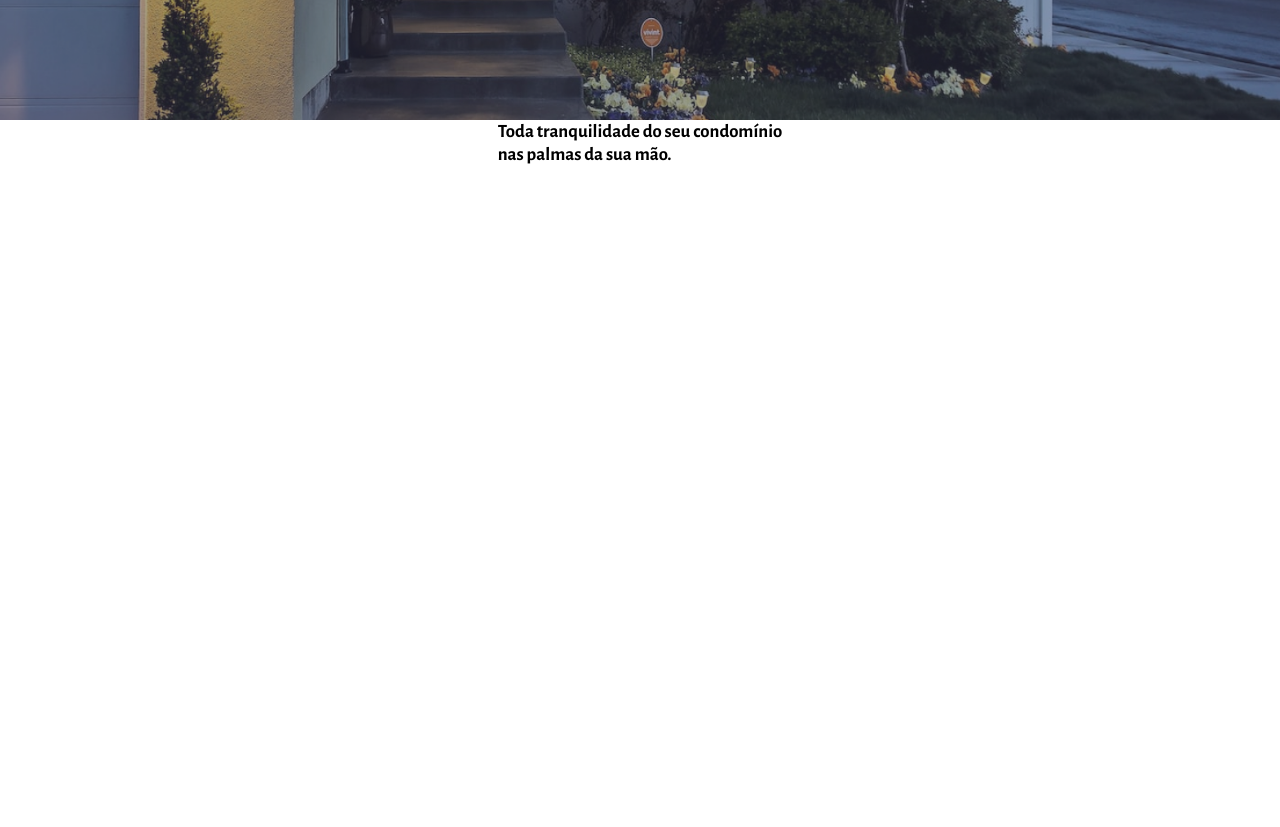
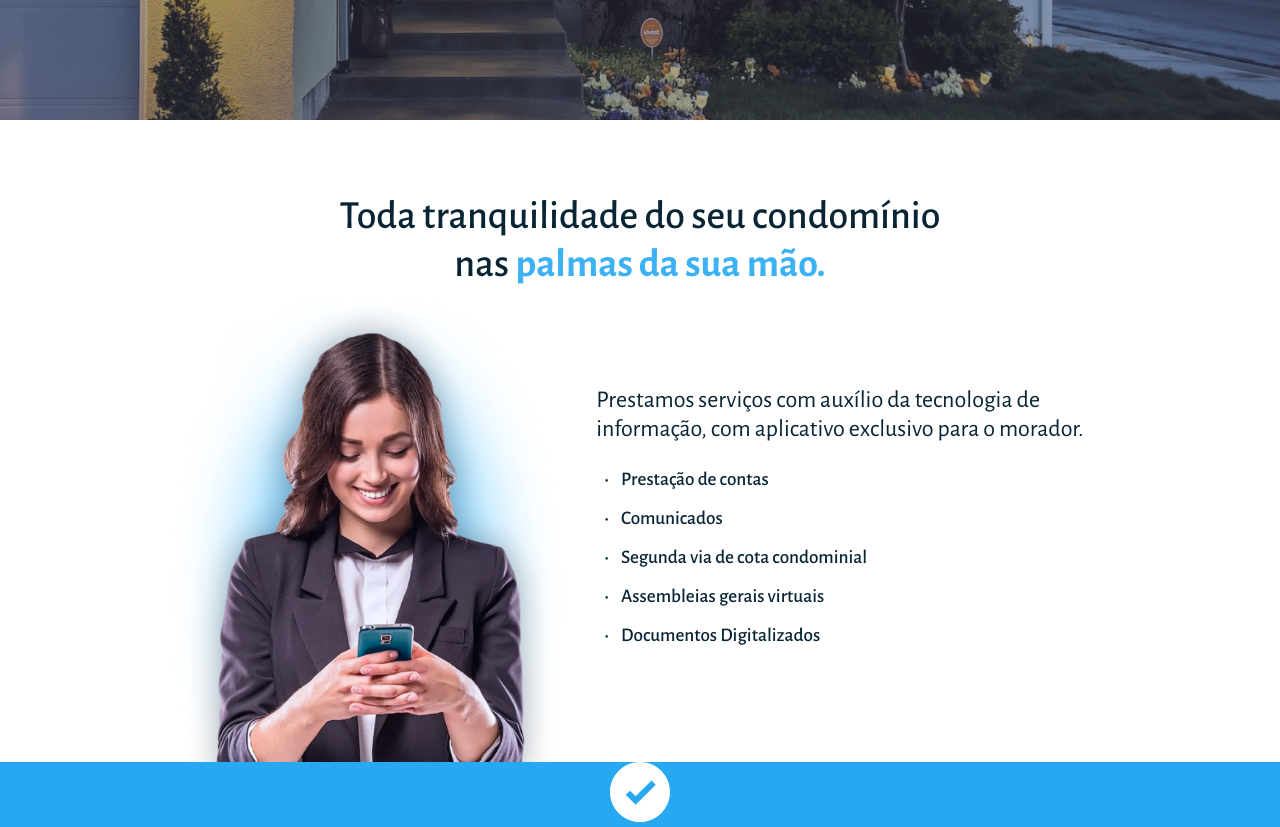
Before and after one commit to albberrrt/harmony-website, a React (Vite) app: page / in a window 1280 px wide. Shown: the part 520-1347 px from the top of the page. Before the commit the page ends 800 px from the top, so only its background shows below. Built offline with nearby package versions, Linux system fonts and the light colour scheme.

Commit message:
feat: added section 2

```diff
--- a/src/App.tsx
+++ b/src/App.tsx
@@ -1,7 +1,8 @@
 import './App.scss'
 import { Header } from './components/Header/Header'
+import { FirstSection } from './components/firstSection/FirstSection'
 import { SecondSection } from './components/SecondSection/SecondSection'
-import { FirstSection } from './components/firstSection/FirstSection'
+import { ThirdSection } from './components/ThirdSection/ThirdSection'
 
 function App() {
 
@@ -10,6 +11,7 @@ function App() {
       <Header />
       <FirstSection />
       <SecondSection />
+      <ThirdSection />
     </>
   )
 }
--- a/src/components/SecondSection/SecondSection.scss
+++ b/src/components/SecondSection/SecondSection.scss
@@ -0,0 +1,66 @@
+@use "../../styles/base";
+
+.sec-02 {
+  display: flex;
+  flex-direction: column;
+  .title {
+    margin-top: 4.5rem;
+    h3 {
+      font-size: 2.5rem;
+      font-weight: 500;
+      text-align: center;
+      font-style: normal;
+      line-height: normal;
+      color: base.$dark-blue;
+
+      span {
+        font-weight: 700;
+        color: base.$light-blue-90;
+      }
+    }
+  }
+
+  .sec-02-container {
+    display: flex;
+    flex-direction: row;
+    justify-content: center;
+    align-items: center;
+    margin-top: -1rem;
+
+    .content {
+      width: 42%;
+      display: flex;
+      flex-direction: column;
+      color: base.$dark-blue;
+
+      p {
+        font-size: 1.5rem;
+        font-weight: 400;
+        text-align: start;
+        font-style: normal;
+        line-height: normal;
+      }
+
+      ul {
+        display: flex;
+        flex-direction: column;
+        gap: 1rem;
+        margin: 1.5rem 0 0 .5rem;
+        list-style: none;
+
+        li {
+          font-size: 1.2rem;
+          font-weight: 500;
+          text-align: start;
+          font-style: normal;
+          line-height: normal;
+
+          &::before {
+            content: "•";
+            margin-right: .75rem;
+          }
+        }
+      }
+    }
+  }
+}
--- a/src/components/SecondSection/SecondSection.tsx
+++ b/src/components/SecondSection/SecondSection.tsx
@@ -1,10 +1,24 @@
 import "./SecondSection.scss"
+import assetUrl from "../../assets/woman-at-phone.png"
 
 export function SecondSection() {
   return (
     <section className="sec sec-02">
-      <div>
-        <h3>Toda tranquilidade do seu condomínio <br></br><span>nas palmas da sua mão.</span></h3>
+      <div className="title">
+        <h3>Toda tranquilidade do seu condomínio <br></br>nas <span>palmas da sua mão.</span></h3>
+      </div>
+      <div className="sec-02-container">
+          <img alt="Woman at blue phone" src={assetUrl} width={450}></img>
+        <div className="content">
+          <p>Prestamos serviços com auxílio da tecnologia de informação, com aplicativo exclusivo para o morador.</p>
+          <ul>
+            <li>Prestação de contas</li>
+            <li>Comunicados</li>
+            <li>Segunda via de cota condominial</li>
+            <li>Assembleias gerais virtuais</li>
+            <li>Documentos Digitalizados</li>
+          </ul>
+        </div>
       </div>
     </section>
   )
--- /dev/null
+++ b/src/components/ThirdSection/ThirdSection.scss
@@ -0,0 +1,7 @@
+@use "../../styles/base";
+
+.sec-03 {
+  display: flex;
+  flex-direction: column;
+  background-color: base.$light-blue;
+}
--- /dev/null
+++ b/src/components/ThirdSection/ThirdSection.tsx
@@ -0,0 +1,12 @@
+import "./ThirdSection.scss"
+import checkIcon from "../../assets/check-icon.svg"
+
+export function ThirdSection() {
+  return (
+    <section class="sec sec-03">
+      <div>
+        <img alt="check" src={checkIcon} width={60}></img>
+      </div>
+    </section>
+  )
+}
--- /dev/null
+++ b/src/styles/_base.scss
@@ -0,0 +1,4 @@
+$dark-blue: rgb(9, 37, 53);
+$dark-blue-80: rgba(9, 36, 52, 0.8);
+$light-blue: #27A8F2;
+$light-blue-90: rgba(39, 168, 242, 0.9);
```
Also changed, not shown: src/assets/check-icon.svg (added), src/assets/woman-at-phone.png (added).
